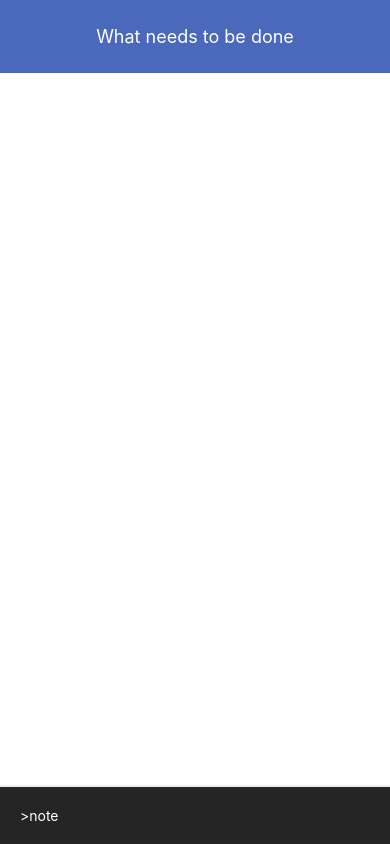
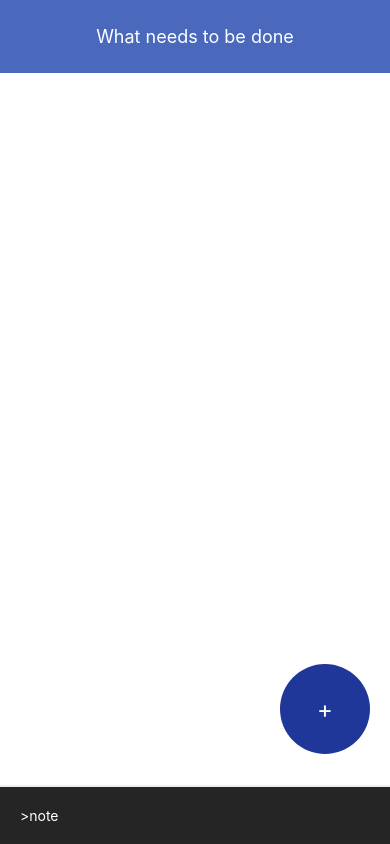
Before and after one commit to deepblue28/interactive-list, a React Native app: screen / in a window 390 px wide. Built offline with nearby package versions, Linux system fonts and the light colour scheme.

Commit message:
Please work :-(

```diff
--- a/Components/Main.js
+++ b/Components/Main.js
@@ -1,10 +1,26 @@
 import React from 'react';
 import { StyleSheet, Text, View, TextInput, ScrollView, TouchableOpacity } from 'react-native';
 
-
+import Task from './Task';
 export default class Main extends React.Component {
 
-render(){
+    constructor(props) {
+        super(props);
+        this.state = {
+          noteArray: [],
+          noteText: '',
+        }
+    }
+
+render() {
+    {/*PASS VALUES FOR ADD & DELETE*/}
+
+    let notes = this.state.noteArray.map((val, key) => {
+        return <Task key={key} keyval={key} val={val}
+        deleteMethod={ ()=> this.deleteNote(key) } />
+});
+
+
   return(
     <View style={styles.container}>
       <View style={styles.header}>
@@ -12,23 +28,49 @@ render(){
       </View>
 
         <ScrollView style={styles.scrollContainer}>
-
+            {notes}
         </ScrollView>
 
         <View style={styles.footer}>
 
+        {/*INPUT BUTTON ON PRESS*/}
+
             <TextInput style={styles.contentFooter}
-            placeholder='>note'
-            placeholderTextColor='white'
-            underlineColorAndroid='transparent'>
-
+                onChangeText={(noteText) => this.setState({noteText})}
+                value={this.state.noteText}
+                placeholder='>note'
+                placeholderTextColor='white'
+                underlineColorAndroid='transparent'>
             </TextInput>
         </View>
+
+        {/*ACTIVATE BUTTON ON PRESS*/}
+        <TouchableOpacity onPress={this.addNote.bind(this)} style={styles.addButton}>
+            <Text style={styles.Add}>+</Text>
+        </TouchableOpacity>
     </View>
 
         );
     }
-
+    // ADD NOTES BUTTON FUNCTION
+        addNote(){
+           if (this.state.noteText) {
+               var X = new Date();
+               this.state.noteArray.push({
+                  'date': X.getFullYear() +
+                  "/" + (X.getMonth() + 1) +
+                  "/" + X.getDate(),
+                  'task': this.state.noteText
+               });
+               this.setState({ noteArray: this.state.noteArray })
+               this.setState({ noteText: '' });
+           }
+        }
+    // DELETE NOTES BUTTON FUNCTION
+      deleteNote(key) {
+        this.state.noteArray.splice(key, 1);
+        this.setState({ noteArray: this.state.noteArray })
+    }
 }
 
 const styles = StyleSheet.create({
@@ -109,7 +151,7 @@ const styles = StyleSheet.create({
 
         bottom: 90,
 
-        backgroundColor: '#E91E63',
+        backgroundColor: '#1e3799',
 
         width: 90,
 
@@ -125,9 +167,9 @@ const styles = StyleSheet.create({
 
     },
 
-    addButtonText: {
+    Add: {
 
-        color: '#fff',
+        color: 'white',
 
         fontSize: 24,
 
@@ -143,7 +185,7 @@ const styles = StyleSheet.create({
 
         borderBottomWidth: 2,
 
-        borderBottomColor: '#ededed',
+        borderBottomColor: '#4a69bd',
 
     },
 
@@ -153,7 +195,7 @@ const styles = StyleSheet.create({
 
       borderLeftWidth: 10,
 
-      borderLeftColor: '#e91e63',
+      borderLeftColor: '#1e3799',
 
   },
 
@@ -161,7 +203,7 @@ const styles = StyleSheet.create({
       position: 'absolute',
       justifyContent: 'center',
       alignItems: 'center',
-      backgroundColor: '#2980b9',
+      backgroundColor: '#b71540',
       padding: 10,
       top: 10,
       bottom: 10,
--- /dev/null
+++ b/Components/Task.js
@@ -0,0 +1,52 @@
+import React from 'react';
+import { StyleSheet, Text, View, TouchableOpacity } from 'react-native';
+
+
+export default class Task extends React.Component {
+
+render(){
+  return(
+    <View key={this.props.keyval} style={styles.task} >
+
+        <Text style={styles.taskNote}>{this.props.val.date}</Text> {/* DISPLAY FULL DATE ON PRESS */}
+        <Text style={styles.taskNote}>{this.props.val.task}</Text>  {/* DISPLAY TEXT ON PRESS */}
+
+        <TouchableOpacity onPress={this.props.deleteMethod} style={styles.noteDelete}>
+            <Text style={styles.noteDeleteText}>X</Text> {/* DISPLAY DELETE ICON */}
+        </TouchableOpacity>
+    </View>
+
+        );
+    }
+
+}
+
+const styles = StyleSheet.create({
+    task: {
+      position: 'relative',
+      padding: 20,
+      paddingRight: 100,
+      borderBottomWidth: 2,
+      borderBottomColor: 'red',
+    },
+
+    taskNote: {
+        paddingLeft: 20,
+        borderLeftWidth: 10,
+        borderLeftColor: '#e91e63',
+    },
+
+    noteDelete: {
+        position: 'absolute',
+        justifyContent: 'center',
+        alignItems: 'center',
+        backgroundColor: '#2980b9',
+        padding: 10,
+        top: 10,
+        bottom: 10,
+        right: 10,
+    },
+    noteDeleteText: {
+        color: 'white',
+    },
+});
```
